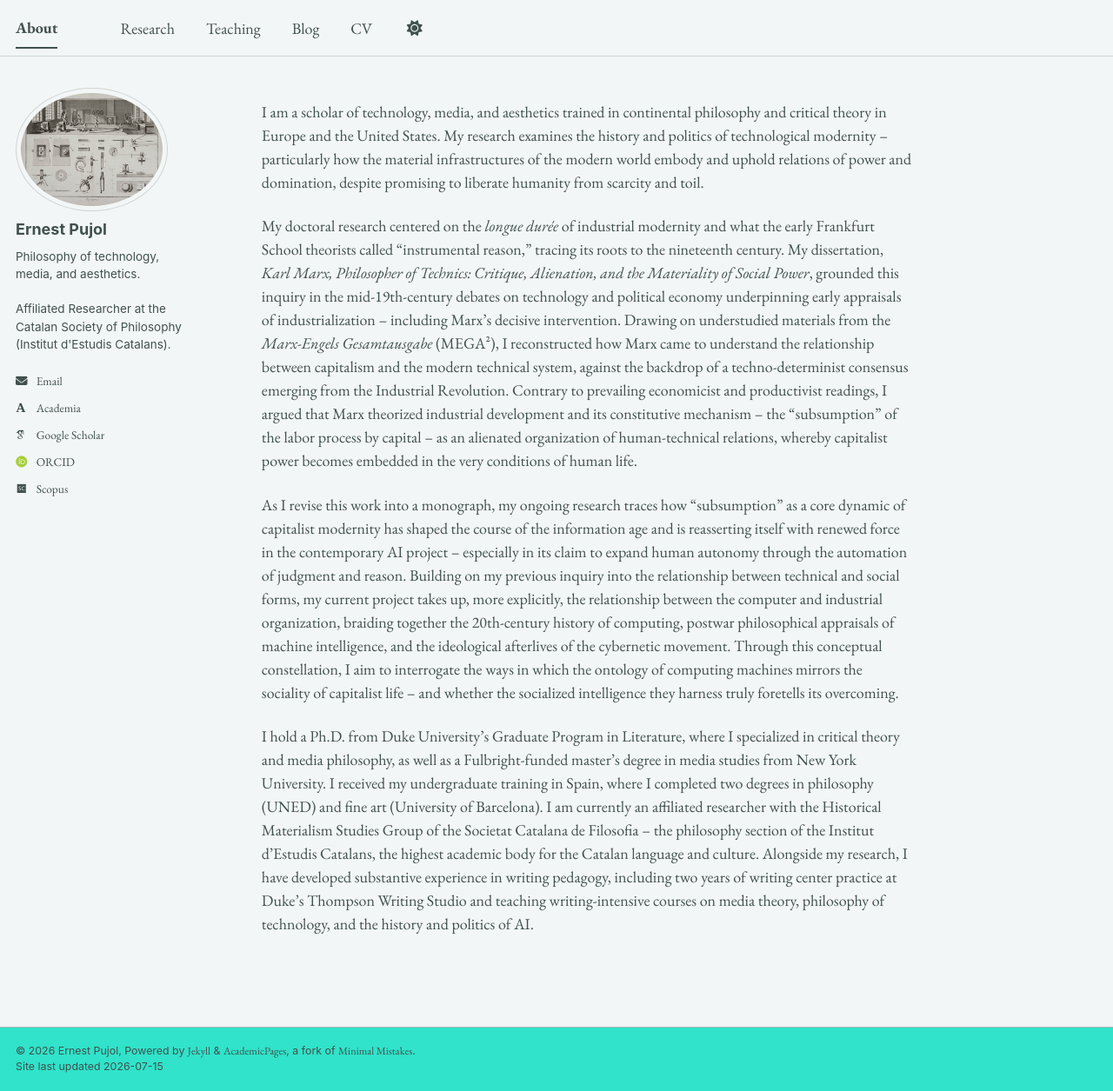
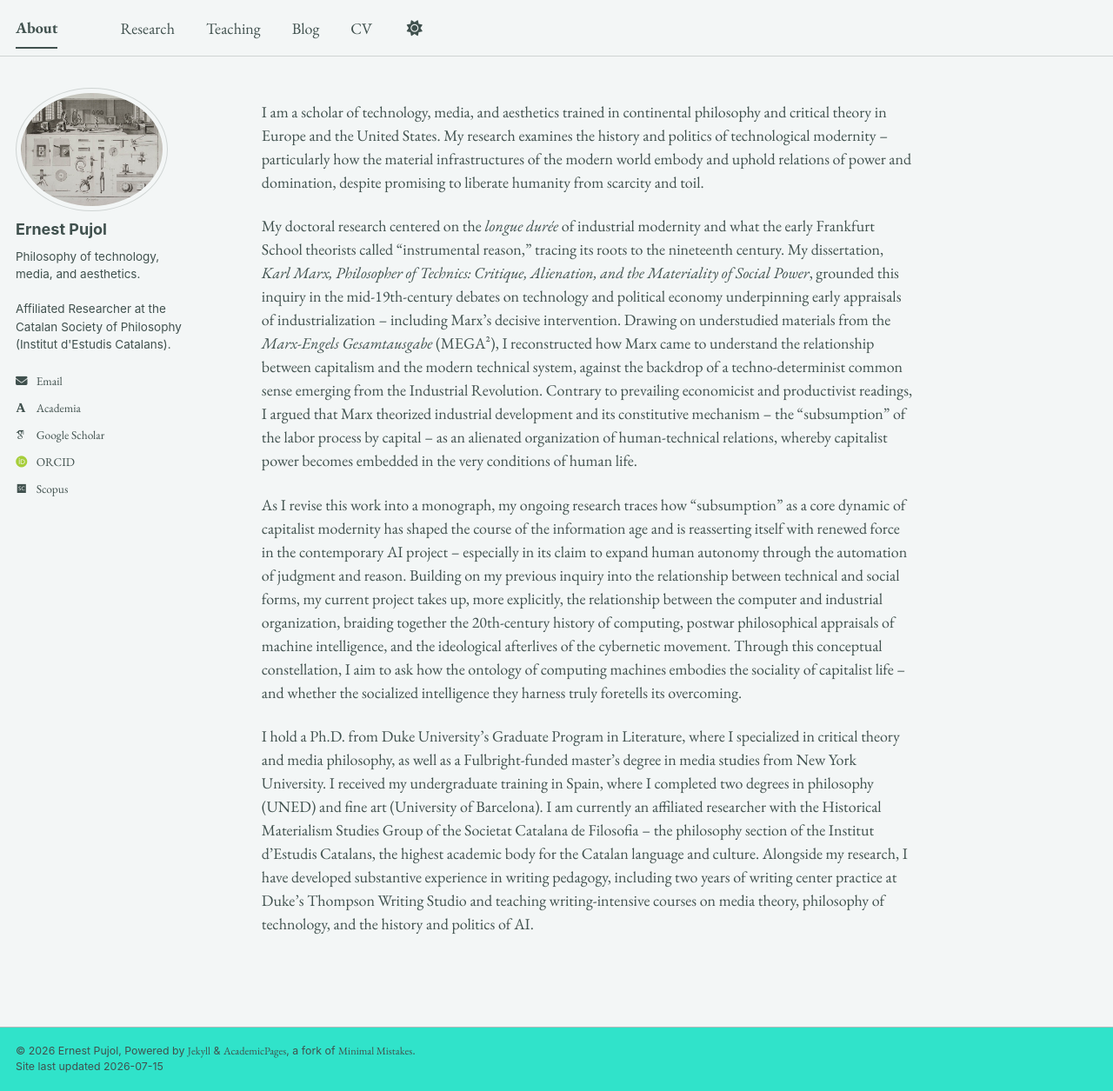
Before and after one commit to epujol90/epujol90.github.io, a Jekyll site: the page built from _pages/about.md, in a window 1280 px wide and 1255 px high. Shown: the whole window at 87% size. Built offline with Jekyll 4.4.1, drawn with Linux system fonts in a browser that asks for light colours; some web fonts are replaced; a script bundle is joined from its source files by our own code; library files that are not in the unit come from our copies.

Commit message:
Update about.md

```diff
--- a/_pages/about.md
+++ b/_pages/about.md
@@ -8,8 +8,8 @@ redirect_from:
 ---
 I am a scholar of technology, media, and aesthetics trained in continental philosophy and critical theory in Europe and the United States. My research examines the history and politics of technological modernity -- particularly how the material infrastructures of the modern world embody and uphold relations of power and domination, despite promising to liberate humanity from scarcity and toil.
 
-My doctoral research centered on the _longue durée_ of industrial modernity and what the early Frankfurt School theorists called “instrumental reason,” tracing its roots to the nineteenth century. My dissertation, _Karl Marx, Philosopher of Technics: Critique, Alienation, and the Materiality of Social Power_, grounded this inquiry in the mid-19th-century debates on technology and political economy underpinning early appraisals of industrialization -- including Marx's decisive intervention. Drawing on understudied materials from the _Marx-Engels Gesamtausgabe_ (MEGA²), I reconstructed how Marx came to understand the relationship between capitalism and the modern technical system, against the backdrop of a techno-determinist consensus emerging from the Industrial Revolution. Contrary to prevailing economicist and productivist readings, I argued that Marx theorized industrial development and its constitutive mechanism -- the “subsumption” of the labor process by capital -- as an alienated organization of human-technical relations, whereby capitalist power becomes embedded in the very conditions of human life.
+My doctoral research centered on the _longue durée_ of industrial modernity and what the early Frankfurt School theorists called “instrumental reason,” tracing its roots to the nineteenth century. My dissertation, _Karl Marx, Philosopher of Technics: Critique, Alienation, and the Materiality of Social Power_, grounded this inquiry in the mid-19th-century debates on technology and political economy underpinning early appraisals of industrialization -- including Marx's decisive intervention. Drawing on understudied materials from the _Marx-Engels Gesamtausgabe_ (MEGA²), I reconstructed how Marx came to understand the relationship between capitalism and the modern technical system, against the backdrop of a techno-determinist common sense emerging from the Industrial Revolution. Contrary to prevailing economicist and productivist readings, I argued that Marx theorized industrial development and its constitutive mechanism -- the “subsumption” of the labor process by capital -- as an alienated organization of human-technical relations, whereby capitalist power becomes embedded in the very conditions of human life.
 
-As I revise this work into a monograph, my ongoing research traces how "subsumption" as a core dynamic of capitalist modernity has shaped the course of the information age and is reasserting itself with renewed force in the contemporary AI project -- especially in its claim to expand human autonomy through the automation of judgment and reason. Building on my previous inquiry into the relationship between technical and social forms, my current project takes up, more explicitly, the relationship between the computer and industrial organization, braiding together the 20th-century history of computing, postwar philosophical appraisals of machine intelligence, and the ideological afterlives of the cybernetic movement. Through this conceptual constellation, I aim to interrogate the ways in which the ontology of computing machines mirrors the sociality of capitalist life -- and whether the socialized intelligence they harness truly foretells its overcoming.
+As I revise this work into a monograph, my ongoing research traces how "subsumption" as a core dynamic of capitalist modernity has shaped the course of the information age and is reasserting itself with renewed force in the contemporary AI project -- especially in its claim to expand human autonomy through the automation of judgment and reason. Building on my previous inquiry into the relationship between technical and social forms, my current project takes up, more explicitly, the relationship between the computer and industrial organization, braiding together the 20th-century history of computing, postwar philosophical appraisals of machine intelligence, and the ideological afterlives of the cybernetic movement. Through this conceptual constellation, I aim to ask how the ontology of computing machines embodies the sociality of capitalist life -- and whether the socialized intelligence they harness truly foretells its overcoming.
 
 I hold a Ph.D. from Duke University’s Graduate Program in Literature, where I specialized in critical theory and media philosophy, as well as a Fulbright-funded master’s degree in media studies from New York University. I received my undergraduate training in Spain, where I completed two degrees in philosophy (UNED) and fine art (University of Barcelona). I am currently an affiliated researcher with the Historical Materialism Studies Group of the Societat Catalana de Filosofia -- the philosophy section of the Institut d’Estudis Catalans, the highest academic body for the Catalan language and culture. Alongside my research, I have developed substantive experience in writing pedagogy, including two years of writing center practice at Duke’s Thompson Writing Studio and teaching writing-intensive courses on media theory, philosophy of technology, and the history and politics of AI.
```
